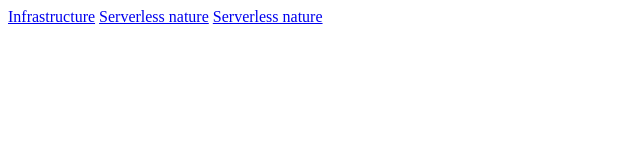
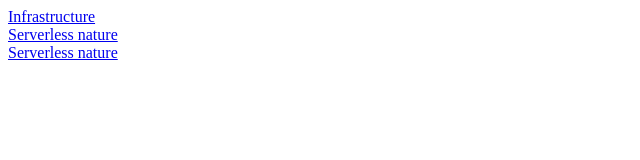
Before and after one commit to zmeeust/qfar, a plain HTML site: page index.html in a window 1280 px wide. Shown: the whole page, without its empty margins (0-640 px from the left). Drawn offline with Linux system fonts and the light colour scheme.

Commit message:
First questins

```diff
--- a/index.html
+++ b/index.html
@@ -5,8 +5,8 @@
     <title>Title</title>
 </head>
 <body>
-    <a href="Infrastracture.html">Infrastructure</a>
-    <a href="serverless_nature.html">Serverless nature</a>
-    <a href="serverless_nature.html">Serverless nature</a>
+    <a href="Infrastracture.html">Infrastructure</a><br>
+    <a href="serverless_nature.html">Serverless nature</a><br>
+    <a href="serverless_nature.html">Serverless nature</a><br>
 </body>
 </html>
```
